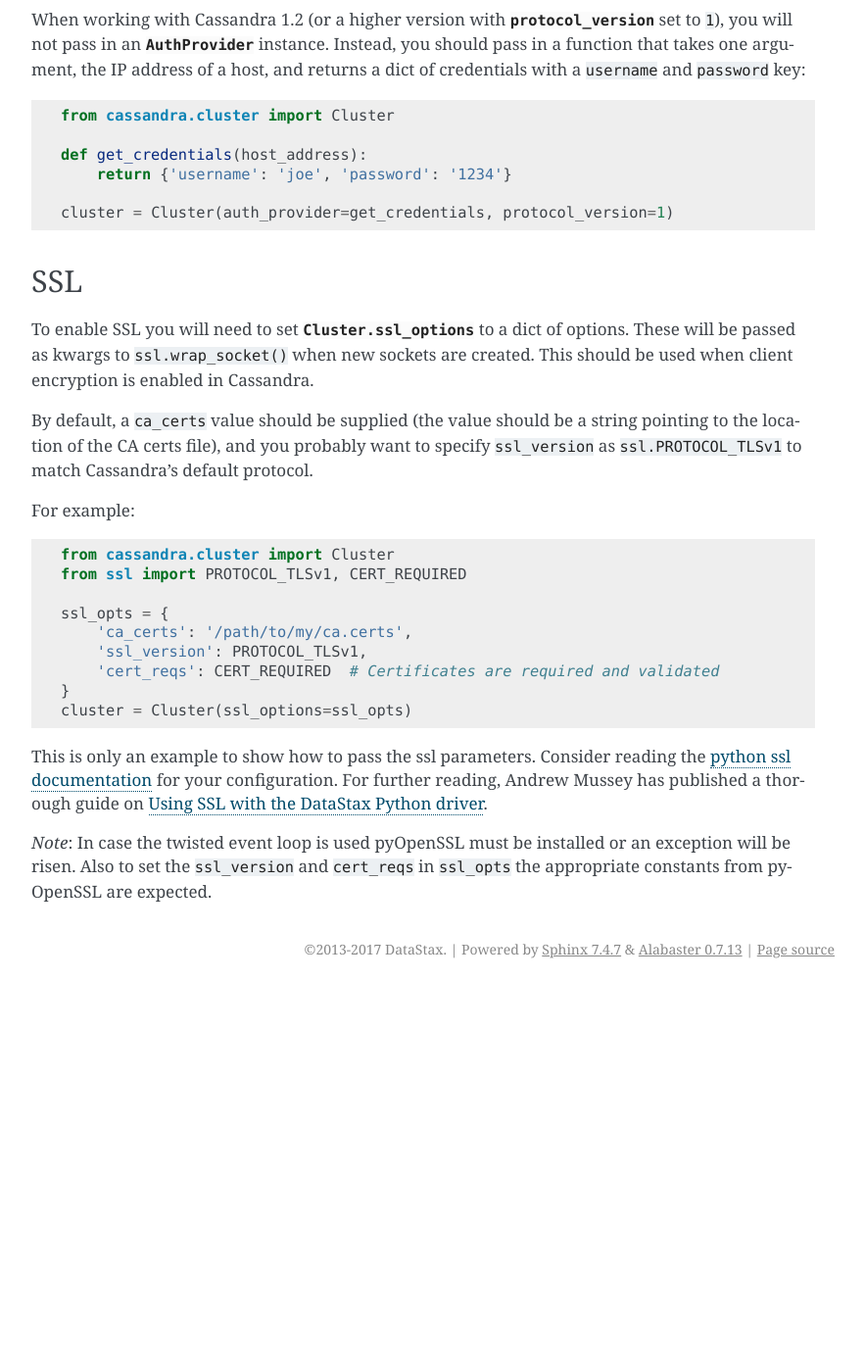
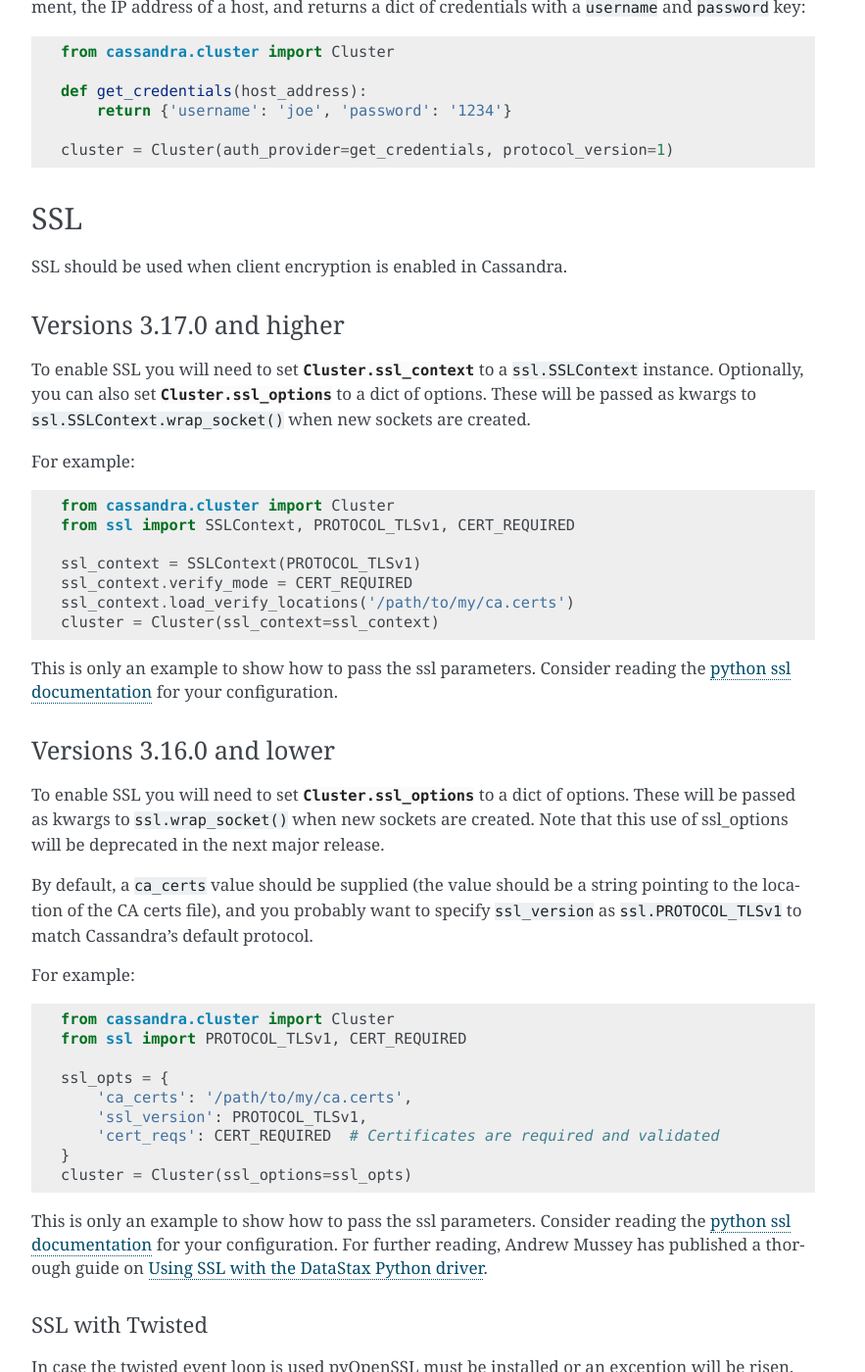
Before and after one commit to datastax/python-driver, a Sphinx documentation site: the page built from docs/security.rst, in a window 1280 px wide and 1400 px high, scrolled down 858 px. Shown: the whole window at 98% size, without its empty margins (258-1141 px from the left). Built offline with Sphinx 7.4.7, drawn with Linux system fonts in a browser that asks for light colours; pages that are not in the unit, such as notebooks, are missing from menus; before the commit the page ends 1866 px from its top, so only the background shows below that; some of the changed text lies outside the part shown.

Commit message:
ssl_context documentation

```diff
--- a/docs/api/cassandra/cluster.rst
+++ b/docs/api/cassandra/cluster.rst
@@ -31,6 +31,8 @@
    .. autoattribute:: metrics_enabled
 
    .. autoattribute:: metrics
+
+   .. autoattribute:: ssl_context
 
    .. autoattribute:: ssl_options
 
--- a/docs/security.rst
+++ b/docs/security.rst
@@ -27,9 +27,6 @@
     cluster = Cluster(auth_provider=auth_provider, protocol_version=2)
 
 
-When working with version 2 or higher of the driver, the protocol
-version is set to 2 by default, but we've included it in the example
-to be explicit.
 
 Custom Authenticators
 ^^^^^^^^^^^^^^^^^^^^^
@@ -59,10 +56,40 @@
 
 SSL
 ---
+SSL should be used when client encryption is enabled in Cassandra.
+
+Versions 3.17.0 and higher
+^^^^^^^^^^^^^^^^^^^^^^^^^^
+
+To enable SSL you will need to set :attr:`.Cluster.ssl_context` to a
+``ssl.SSLContext`` instance. Optionally, you can also set :attr:`.Cluster.ssl_options`
+to a dict of options. These will be passed as kwargs to ``ssl.SSLContext.wrap_socket()``
+when new sockets are created.
+
+For example:
+
+.. code-block:: python
+
+    from cassandra.cluster import Cluster
+    from ssl import SSLContext, PROTOCOL_TLSv1, CERT_REQUIRED
+
+    ssl_context = SSLContext(PROTOCOL_TLSv1)
+    ssl_context.verify_mode = CERT_REQUIRED
+    ssl_context.load_verify_locations('/path/to/my/ca.certs')
+    cluster = Cluster(ssl_context=ssl_context)
+
+
+This is only an example to show how to pass the ssl parameters. Consider reading
+the `python ssl documentation <https://docs.python.org/3/library/ssl.html#ssl.SSLContext>`_ for
+your configuration.
+
+Versions 3.16.0 and lower
+^^^^^^^^^^^^^^^^^^^^^^^^^
+
 To enable SSL you will need to set :attr:`.Cluster.ssl_options` to a
 dict of options.  These will be passed as kwargs to ``ssl.wrap_socket()``
-when new sockets are created.  This should be used when client encryption
-is enabled in Cassandra.
+when new sockets are created. Note that this use of ssl_options will be
+deprecated in the next major release.
 
 By default, a ``ca_certs`` value should be supplied (the value should be
 a string pointing to the location of the CA certs file), and you probably
@@ -88,5 +115,8 @@
 your configuration. For further reading, Andrew Mussey has published a thorough guide on
 `Using SSL with the DataStax Python driver <http://blog.amussey.com/post/64036730812/cassandra-2-0-client-server-ssl-with-datastax-python>`_.
 
-*Note*: In case the twisted event loop is used pyOpenSSL must be installed or an exception will be risen. Also
+SSL with Twisted
+++++++++++++++++
+
+In case the twisted event loop is used pyOpenSSL must be installed or an exception will be risen. Also
 to set the ``ssl_version`` and ``cert_reqs`` in ``ssl_opts`` the appropriate constants from pyOpenSSL are expected.
```
Also changed, not shown: 1 other file.
